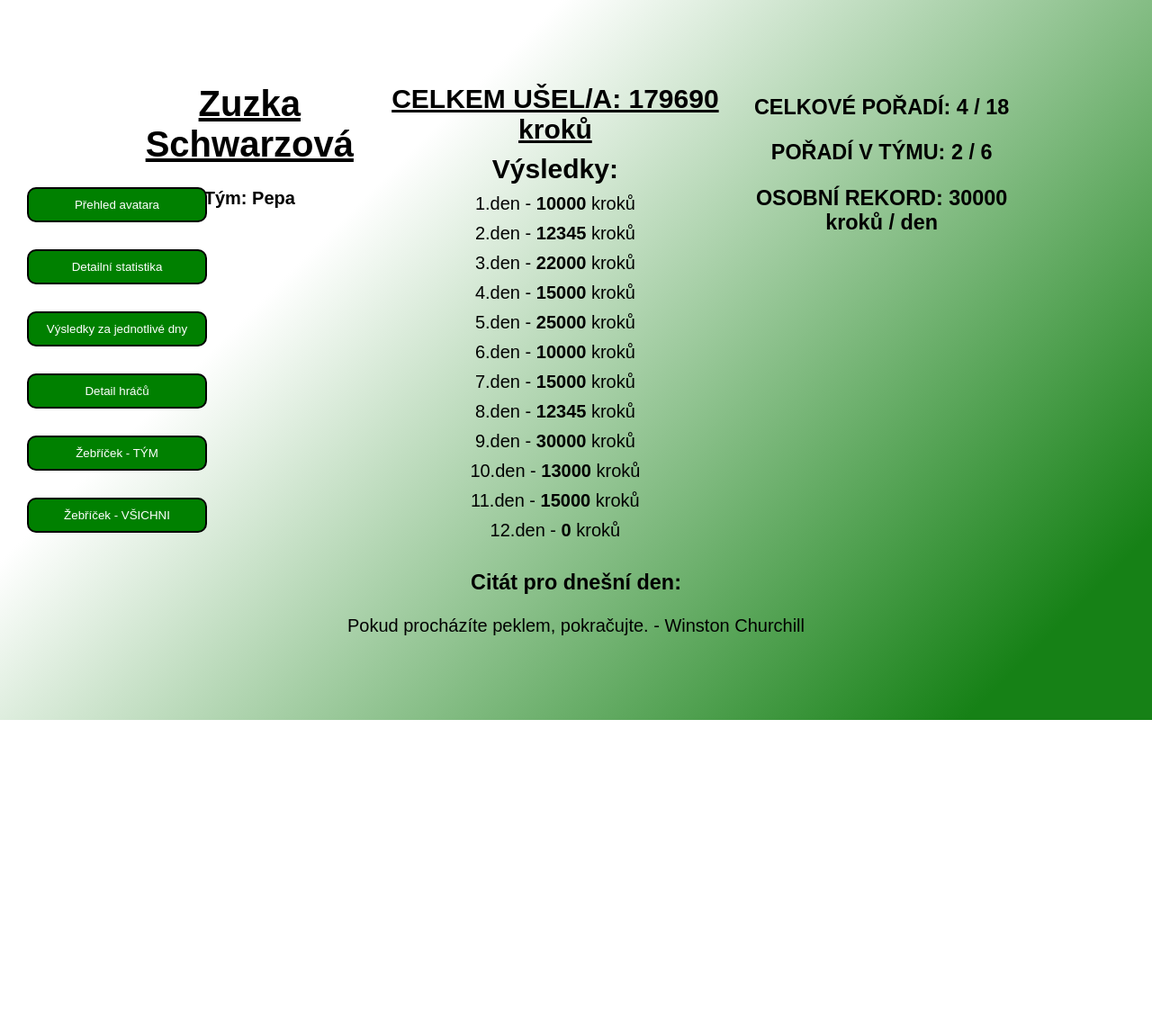
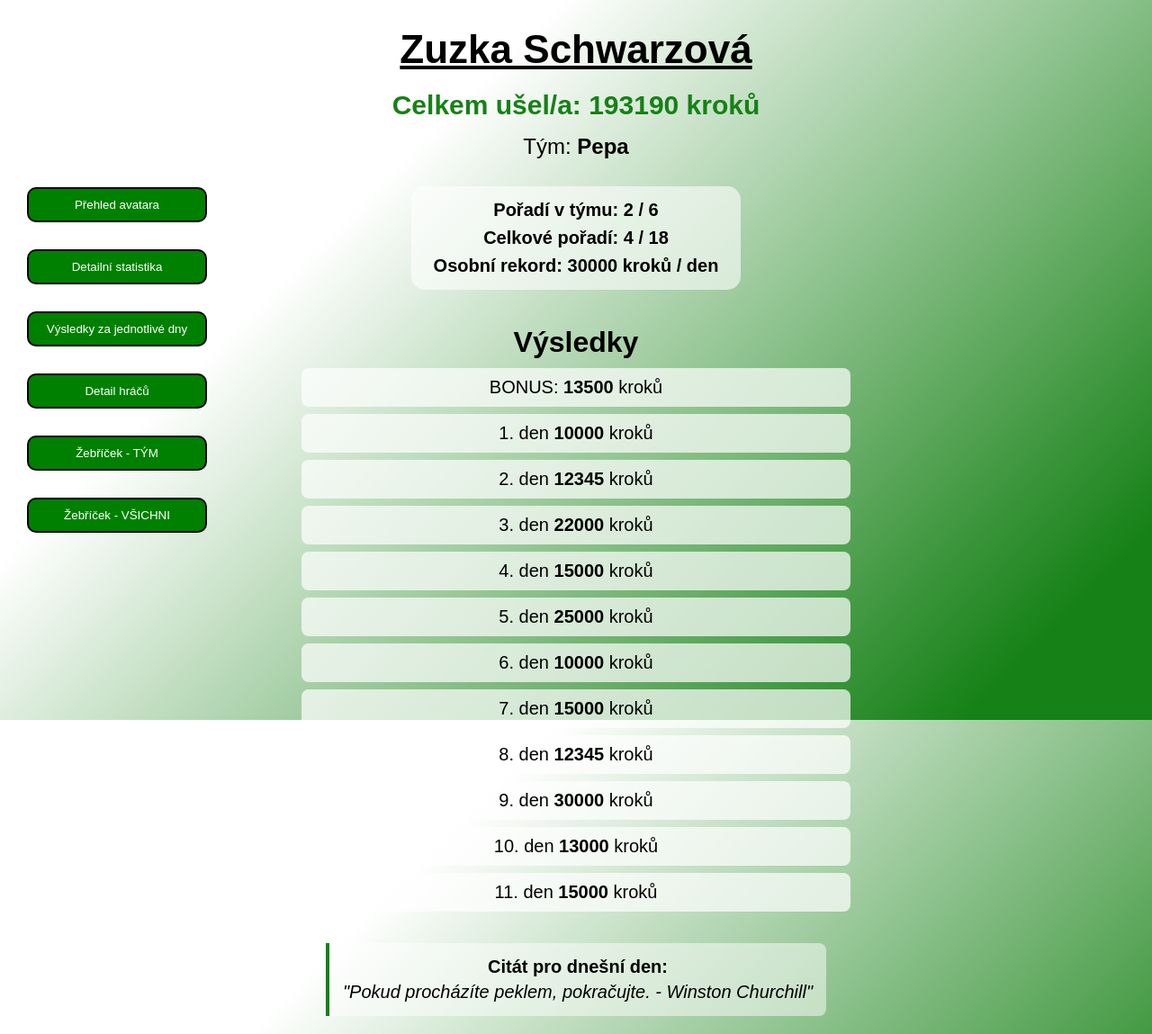
Before and after one commit to Tomas-Gallischek/nowifihere, a Django app: page /pepaapp/1 in a window 1280 px wide. Shown: the whole page at 90% size. Before the commit the page ends 800 px from the top, so only its background shows below. Run offline with Django 5.2, Linux system fonts and the light colour scheme; data comes from the database, SQL or seed files in the repository; both versions use the stored data as it was after the commit.

Commit message:
UPGREAD responzivity detailhrace

```diff
--- a/pepaapp/static/pepaapp/pepa_detail_hrace.css
+++ b/pepaapp/static/pepaapp/pepa_detail_hrace.css
@@ -0,0 +1,104 @@
+/* ------------------------------------------------- */
+/* Nové styly pro detail hráče (responzivní)     */
+/* ------------------------------------------------- */
+
+/* Hlavní kontejner pro obsah stránky */
+.detail-content {
+    display: flex;
+    flex-direction: column; /* Uspořádá prvky pod sebe */
+    align-items: center;   /* Zarovná vše horizontálně na střed */
+    width: 100%;
+    max-width: 650px; /* Maximální šířka na velkých obrazovkách pro lepší čitelnost */
+    margin: 0 auto;     /* Vycentrování kontejneru samotného */
+    padding: 20px;
+    box-sizing: border-box; /* Zajišťuje, že padding neovlivní celkovou šířku */
+    gap: 15px; /* Vytvoří vertikální mezery mezi všemi přímými dětmi */
+}
+
+/* Sjednocení zarovnání textu pro všechny prvky uvnitř */
+.detail-content * {
+    text-align: center;
+}
+
+/* Jméno hráče */
+.player-name {
+    font-size: 2.2em; /* Větší písmo pro hlavní nadpis */
+    font-weight: 700;
+    margin-bottom: 5px; /* Menší mezera pod jménem */
+}
+
+/* Celkové kroky */
+.total-steps {
+    font-size: 1.5em;
+    font-weight: 700;
+    color: #168116; /* Zelená barva pro zvýraznění */
+    margin: 0;
+}
+
+/* Tým hráče */
+.player-team {
+    font-size: 1.2em;
+    font-weight: 400;
+    margin: 0;
+}
+
+/* Kontejner pro statistiky (pořadí a rekord) */
+.player-stats {
+    display: flex;
+    flex-direction: column;
+    gap: 8px; /* Menší mezery mezi statistikami */
+    background: rgba(255, 255, 255, 0.6);
+    padding: 15px 25px;
+    border-radius: 15px;
+    margin-top: 15px; /* Větší mezera nad statistikami */
+}
+
+.player-stats h4 {
+    font-size: 1em;
+    margin: 0;
+}
+
+/* Blok s denními výsledky */
+.daily-results {
+    width: 100%;
+    margin-top: 15px;
+}
+
+.daily-results h2 {
+    font-size: 1.6em;
+}
+
+.daily-steps-list {
+    list-style-type: none; /* Odstranění teček u seznamu */
+    padding: 0;
+    margin: 0;
+    display: flex;
+    flex-direction: column;
+    gap: 8px;
+}
+
+.daily-steps-list li {
+    background: rgba(255, 255, 255, 0.7);
+    padding: 10px;
+    border-radius: 8px;
+    font-size: 1em;
+}
+
+/* Blok s citátem */
+.quote {
+    margin-top: 20px;
+    padding: 15px;
+    border-left: 4px solid #168116;
+    background: rgba(255, 255, 255, 0.5);
+    border-radius: 0 8px 8px 0;
+}
+
+.quote h4 {
+    margin: 0 0 5px 0;
+    font-weight: 700;
+}
+
+.quote p {
+    margin: 0;
+    font-style: italic;
+}
--- a/pepaapp/templates/pepaapp/pepa_detail_hrace.html
+++ b/pepaapp/templates/pepaapp/pepa_detail_hrace.html
@@ -1,53 +1,20 @@
 {% extends "base_detail_hrace.html" %}
 {% load static %}
-{% block title %}{{jmeno}}{{prijmeni}}{% endblock title %}
 
-{% block css_files %} <link rel="stylesheet" href="{% static 'pepaapp/pepa_detail_hrace.css' %}"> {% endblock css_files %}
+{% block title %}{{ jmeno }} {{ prijmeni }}{% endblock title %}
+
+{% block css_files %}
+    <link rel="stylesheet" href="{% static 'pepaapp/pepa_detail_hrace.css' %}">
+{% endblock css_files %}
 
 {% block content %}
 
+{# ----- Hamburger tlačítko a menu zůstávají beze změny ----- #}
 <button id="hamburger-btn">
     <span></span>
     <span></span>
     <span></span>
 </button>
-
-    <div class="container">
-
-        <div class="nadpis">
-            <h1><u>{{jmeno}} {{prijmeni}}</u></h1>
-            <h4>Tým: <strong>{{tym|capfirst}}</strong></h4>
-        </div>
-
-        <div class= "kroky">
-            <h2><strong><u>CELKEM UŠEL/A: {{kroky_celkem}} kroků</u></strong></h2>
-            <h2>Výsledky:</h2>
-            <p>1.den - <strong>{{kroky1}} </strong> kroků</p>
-            <p>2.den - <strong>{{kroky2}} </strong> kroků</p>
-            <p>3.den - <strong>{{kroky3}} </strong> kroků</p>
-            <p>4.den - <strong>{{kroky4}} </strong> kroků</p>
-            <p>5.den - <strong>{{kroky5}} </strong> kroků</p>
-            <p>6.den - <strong>{{kroky6}} </strong> kroků</p>
-            <p>7.den - <strong>{{kroky7}} </strong> kroků</p>
-            <p>8.den - <strong>{{kroky8}} </strong> kroků</p>
-            <p>9.den - <strong>{{kroky9}} </strong> kroků</p>
-            <p>10.den - <strong>{{kroky10}} </strong> kroků</p>
-            <p>11.den - <strong>{{kroky11}} </strong> kroků</p>
-            <p>12.den - <strong>{{kroky12}} </strong> kroků</p>
-        </div>
-
-        <div class= "stats">
-            <h3>CELKOVÉ POŘADÍ: {{celkove_poradi}} / {{pocet_hracu_CELKEM}}</h3>
-            <h3>POŘADÍ V TÝMU: {{poradi_v_tymu}} / {{pocet_hracu_pepa}}</h3>
-            <h3>OSOBNÍ REKORD: {{rekord}} kroků / den</h3>
-        </div>
-    </div>
-
-
-    <div class="citat">
-        <h3>Citát pro dnešní den:</h3>
-        <p>{{random_citat}}</p>
-    </div>
 
 <div class="menu" id="nav-menu">
     <ul>
@@ -59,23 +26,55 @@
         <li><button><a href="{% url 'all_leaderboard' %}">Žebříček - VŠICHNI</a></button></li>
     </ul>
 </div>
+{# ----------------------------------------------------------- #}
 
+
+{# ----- NOVÁ A PŘEHLEDNÁ STRUKTURA OBSAHU ----- #}
+<main class="detail-content">
+
+    <h1 class="player-name"><u>{{ jmeno }} {{ prijmeni }}</u></h1>
+
+    <h2 class="total-steps">Celkem ušel/a: <strong>{{ kroky_celkem }}</strong> kroků</h2>
+
+    <h3 class="player-team">Tým: <strong>{{ tym|capfirst }}</strong></h3>
+
+    <div class="player-stats">
+        <h4>Pořadí v týmu: <strong>{{ poradi_v_tymu }} / {{ pocet_hracu_pepa }}</strong></h4>
+        <h4>Celkové pořadí: <strong>{{ celkove_poradi }} / {{ pocet_hracu_CELKEM }}</strong></h4>
+        <h4>Osobní rekord: <strong>{{ rekord }}</strong> kroků / den</h4>
+    </div>
+
+    <div class="daily-results">
+        <h2>Výsledky</h2>
+        <ul class="daily-steps-list">
+            {% if kroky_BONUS > 0 %}
+                <li>BONUS: <strong>{{ kroky_BONUS }}</strong> kroků</li>
+            {% endif %}
+            {% for kroky in kroky_list %}
+                {% if kroky > 0 %}
+                    <li>{{ forloop.counter }}. den <strong>{{ kroky }}</strong> kroků</li>
+                {% endif %}
+            {% endfor %}
+        </ul>
+    </div>
+
+    <div class="quote">
+        <h4>Citát pro dnešní den:</h4>
+        <p>"{{ random_citat }}"</p>
+    </div>
+
+</main>
+
+
+{# ----- Skript pro menu zůstává beze změny ----- #}
 <script>
     document.addEventListener('DOMContentLoaded', function() {
-        // Původní skript pro kruhové grafy
-        const grafy = document.querySelectorAll('.kruhovy-graf');
-        grafy.forEach(graf => {
-            const procenta = graf.dataset.procenta;
-            graf.style.background = `conic-gradient(green ${procenta}%, #ddd ${procenta}%)`;
-        });
-
-        // NOVÝ SKRIPT PRO OVLÁDÁNÍ HAMBURGER MENU
         const hamburgerBtn = document.getElementById('hamburger-btn');
         const navMenu = document.getElementById('nav-menu');
 
         hamburgerBtn.addEventListener('click', () => {
-            navMenu.classList.toggle('active'); // Přepíná třídu "active" na menu
-            hamburgerBtn.classList.toggle('active'); // Přepíná třídu "active" na tlačítku
+            navMenu.classList.toggle('active');
+            hamburgerBtn.classList.toggle('active');
         });
     });
 </script>
--- a/pepaapp/views.py
+++ b/pepaapp/views.py
@@ -936,7 +936,22 @@ def detail_hrace(request, id):
     except:
         pass
 
+    kroky_celkem = (hracid.celkem_kroku)+(hracid.kroky_BONUS)
 
+    kroky_list = [
+        hracid.kroky1,
+        hracid.kroky2,
+        hracid.kroky3,
+        hracid.kroky4,
+        hracid.kroky5,
+        hracid.kroky6,
+        hracid.kroky7,
+        hracid.kroky8,
+        hracid.kroky9,
+        hracid.kroky10,
+        hracid.kroky11,
+        hracid.kroky12,
+    ]
     motivacni_citaty = [
     "Nejlepší způsob, jak začít, je přestat mluvit a začít dělat. - Walt Disney",
     "Váš čas je omezený, tak ho neztrácejte životem někoho jiného. - Steve Jobs",
@@ -1002,23 +1017,13 @@ def detail_hrace(request, id):
         'pocet_hracu_karel': pocet_hracu_karel,
         'pocet_hracu_brunhilda': pocet_hracu_brunhilda,
         'pocet_hracu_CELKEM': pocet_hracu_celkem,
+        'kroky_BONUS': hracid.kroky_BONUS,
+        'kroky_list': kroky_list,
+        'kroky_celkem': kroky_celkem,
         'rekord': rekord,
         'tym': hracid.tym,
         'jmeno': hracid.jmeno,
         'prijmeni': hracid.prijmeni,
-        'kroky1' : hracid.kroky1,
-        'kroky2' : hracid.kroky2,
-        'kroky3' : hracid.kroky3,
-        'kroky4' : hracid.kroky4,
-        'kroky5' : hracid.kroky5,
-        'kroky6' : hracid.kroky6,
-        'kroky7' : hracid.kroky7,
-        'kroky8' : hracid.kroky8,
-        'kroky9' : hracid.kroky9,
-        'kroky10' : hracid.kroky10,
-        'kroky11' : hracid.kroky11,
-        'kroky12' : hracid.kroky12,
-        'kroky_celkem': hracid.celkem_kroku,
         'random_citat': nahodny_citat
     })
 
```
Also changed, not shown: db.sqlite3.
